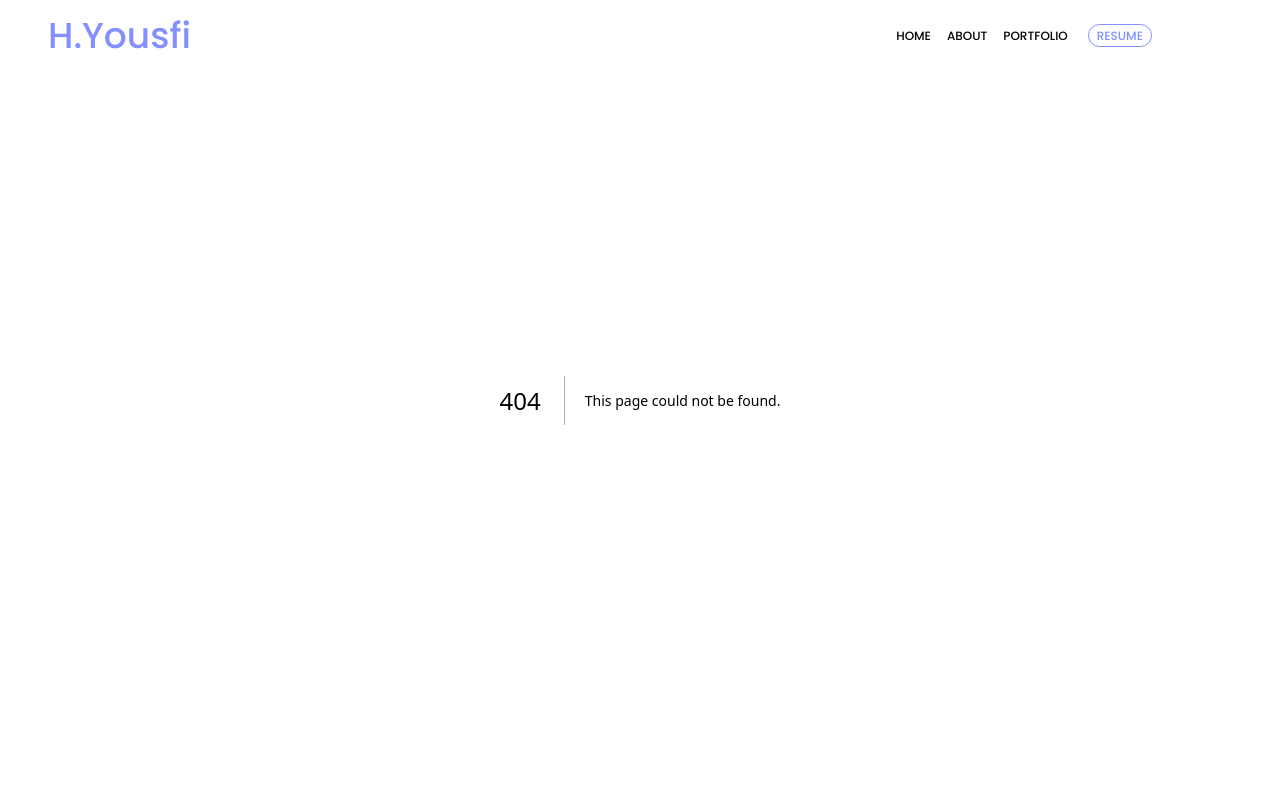
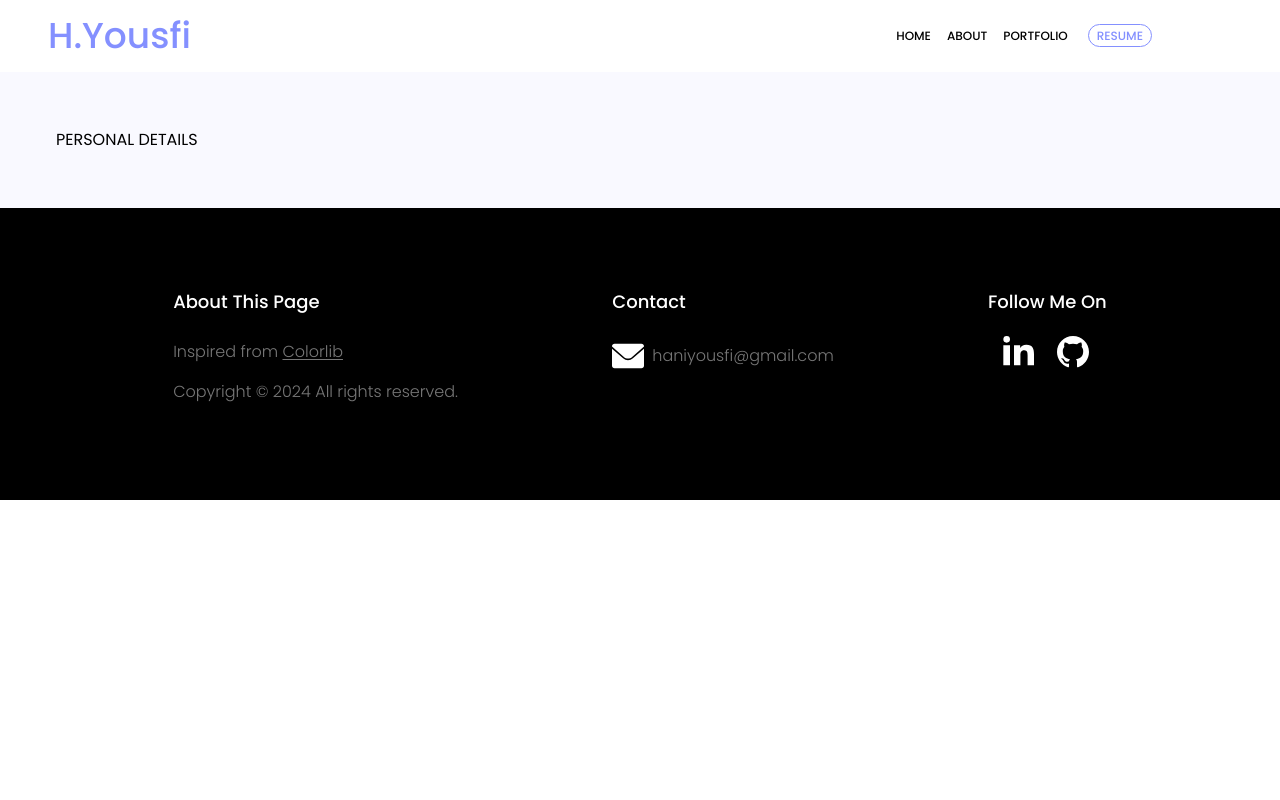
Before and after one commit to maky-hnou/portfolio-front, a Next.js app: page /about in a window 1280 px wide. Before the commit this address had no page. Shown: the top 800 px of the page. Built offline with nearby package versions, Linux system fonts and the light colour scheme.

Commit message:
Add about page

```diff
--- /dev/null
+++ b/src/pages/about.js
@@ -0,0 +1,17 @@
+import Head from "next/head";
+
+export default function About() {
+  return (
+    <div>
+      <Head>
+        <title>H. YOUSFI</title>
+        <link rel="icon" href="/favicon.ico" />
+      </Head>
+      <main className="w-full h-auto p-14 bg-light_white text-black pt-32">
+        <div>
+          <h5>PERSONAL DETAILS</h5>
+        </div>
+      </main>
+    </div>
+  );
+}
```
